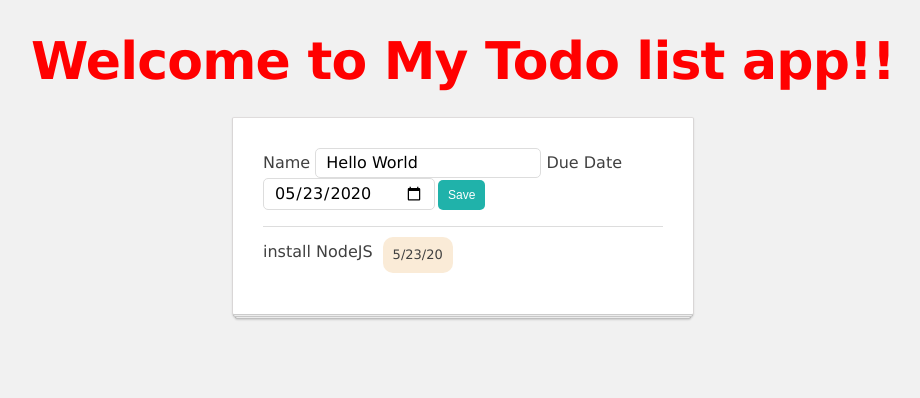
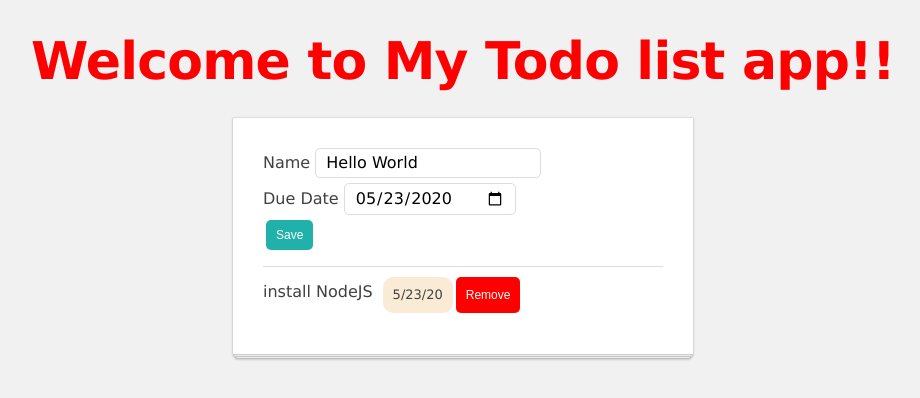
Before and after one commit to lilui/todo-list, an Angular app: page / in a window 1280 px wide. Shown: the top 398 px of the page, without its empty margins (177-1097 px from the left). Built offline with nearby package versions, Linux system fonts and the light colour scheme.

Commit message:
remove function added

```diff
--- a/src/app/input-button-unit/input-button-unit.component.html
+++ b/src/app/input-button-unit/input-button-unit.component.html
@@ -1,13 +1,13 @@
 <form [formGroup]="formGroup" (submit)="changeTitle()">
   <label>
     Name
-    <input formControlName="name" required type="text" class="todo-input">
+    <input formControlName="name" required type="text">
     <span *ngIf="isInvalidControl(formGroup.controls.name)">Name is required</span>
   </label>
 
   <label>
     Due Date
-    <input formControlName="dueDate" required type="date" class="todo-input">
+    <input formControlName="dueDate" required type="date">
     <span *ngIf="isInvalidControl(formGroup.controls.dueDate)">Due Date is required</span>
   </label>
 
--- a/src/app/input-button-unit/input-button-unit.component.scss
+++ b/src/app/input-button-unit/input-button-unit.component.scss
@@ -1,4 +1,4 @@
-.todo-input {
+input {
   padding: 4px 10px 4px;
   font-size: 16px;
   font-family: 'Lucida Grande', Verdana, sans-serif;
@@ -6,6 +6,11 @@
   border: solid 1px #dddddd;
   border-radius: 5px;
   flex-grow: 1;
+  margin-bottom: 5px;
+}
+
+label {
+  display: block;
 }
 
 :host(:not([hidden])) {
--- a/src/app/list-manager/list-manager.component.html
+++ b/src/app/list-manager/list-manager.component.html
@@ -3,7 +3,8 @@
 
   <ul>
     <li *ngFor="let todoItem of todoList">
-      <app-todo-item [item]="todoItem"></app-todo-item>
+      <app-todo-item [item]="todoItem"
+                      (remove)="removeItem($event)"></app-todo-item>
     </li>
   </ul>
 </div>
--- a/src/app/list-manager/list-manager.component.ts
+++ b/src/app/list-manager/list-manager.component.ts
@@ -23,4 +23,8 @@ export class ListManagerComponent implements OnInit {
     this.todoList = this.todoListService.getTodoList();
   }
 
+  removeItem(item: TodoItem) {
+    this.todoListService.deleteItem(item);
+  }
+
 }
--- a/src/app/service/utility/utility.service.ts
+++ b/src/app/service/utility/utility.service.ts
@@ -20,11 +20,13 @@ export class UtilityService {
   public isDateBefore(value1: any, value2: any): boolean {
     const date1 = new Date(value1);
     if (isNaN(date1.getTime())) {
+      console.log('warning this is not a number');
       return false;
     }
 
     const date2 = new Date(value2);
     if (isNaN(date2.getTime())) {
+      console.log('warning this is not a number');
       return false;
     }
 
--- a/src/app/todo-item/todo-item.component.html
+++ b/src/app/todo-item/todo-item.component.html
@@ -1,4 +1,5 @@
 <div *ngIf="item" class="app-item" [class.app-item-delayed]="isItemDelayed()">
   <span>{{ item.title }}</span>
   <span class="app-item-due-date">{{ item.dueDate | date:'shortDate' }}</span>
+  <button class="btn btn-red" (click)="removeItem()">Remove</button>
 </div>
--- a/src/app/todo-item/todo-item.component.ts
+++ b/src/app/todo-item/todo-item.component.ts
@@ -1,4 +1,4 @@
-import { Component, Input } from '@angular/core';
+import { Component, EventEmitter, Input, Output } from '@angular/core';
 import { TodoItem } from '../interfaces/todo-item';
 import { UtilityService } from '../service/utility/utility.service';
 
@@ -11,8 +11,9 @@ export class TodoItemComponent {
 
   @Input() item: TodoItem | undefined;
 
+  @Output() remove = new EventEmitter<TodoItem>();
+
   private readonly today = new Date();
-
 
   constructor(private utilityService: UtilityService) {
 
@@ -22,4 +23,7 @@ export class TodoItemComponent {
     return this.item !== undefined && this.utilityService.isDateBefore(this.item.dueDate, this.today);
   }
 
+  removeItem() {
+    this.remove.emit(this.item);
+  }
 }
```
